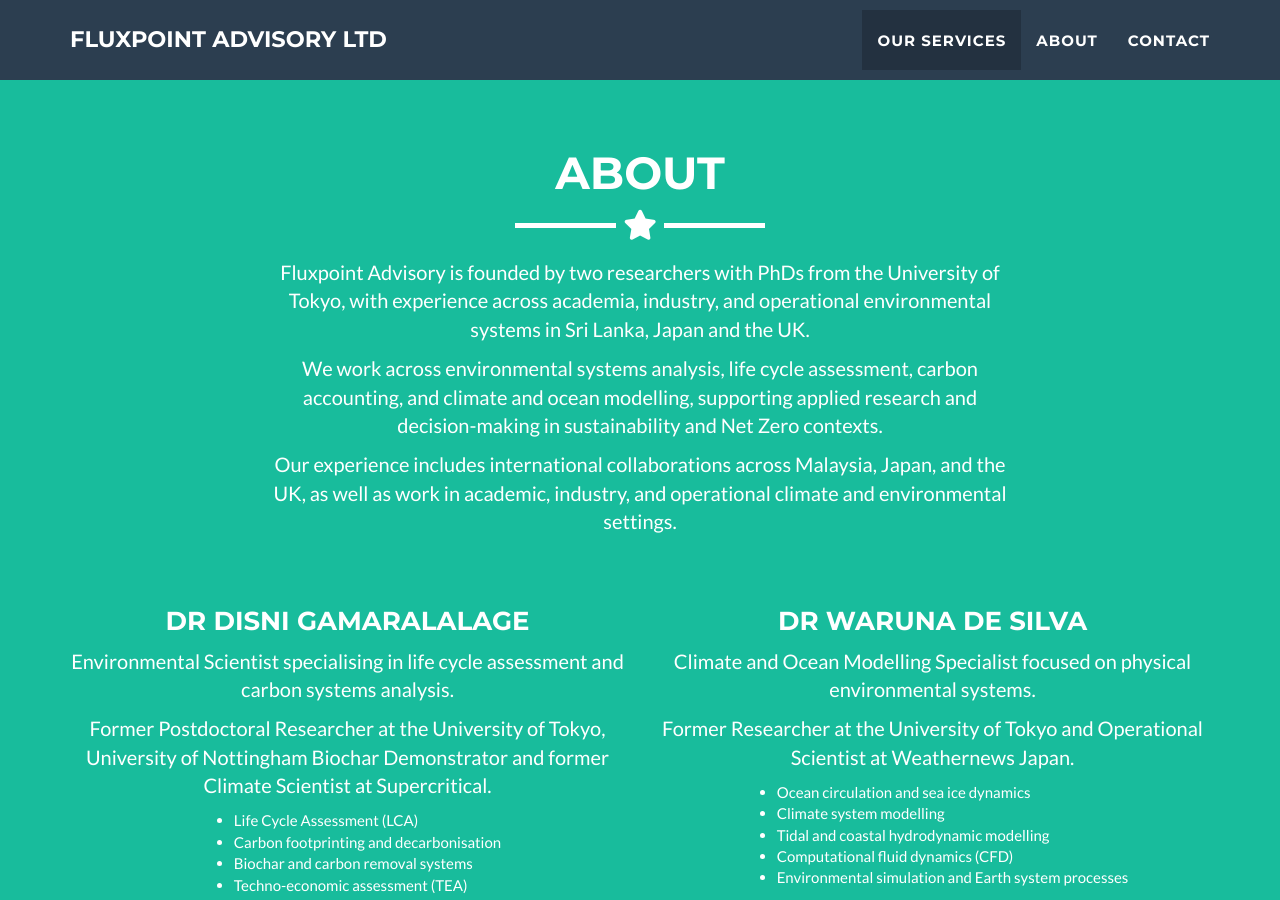
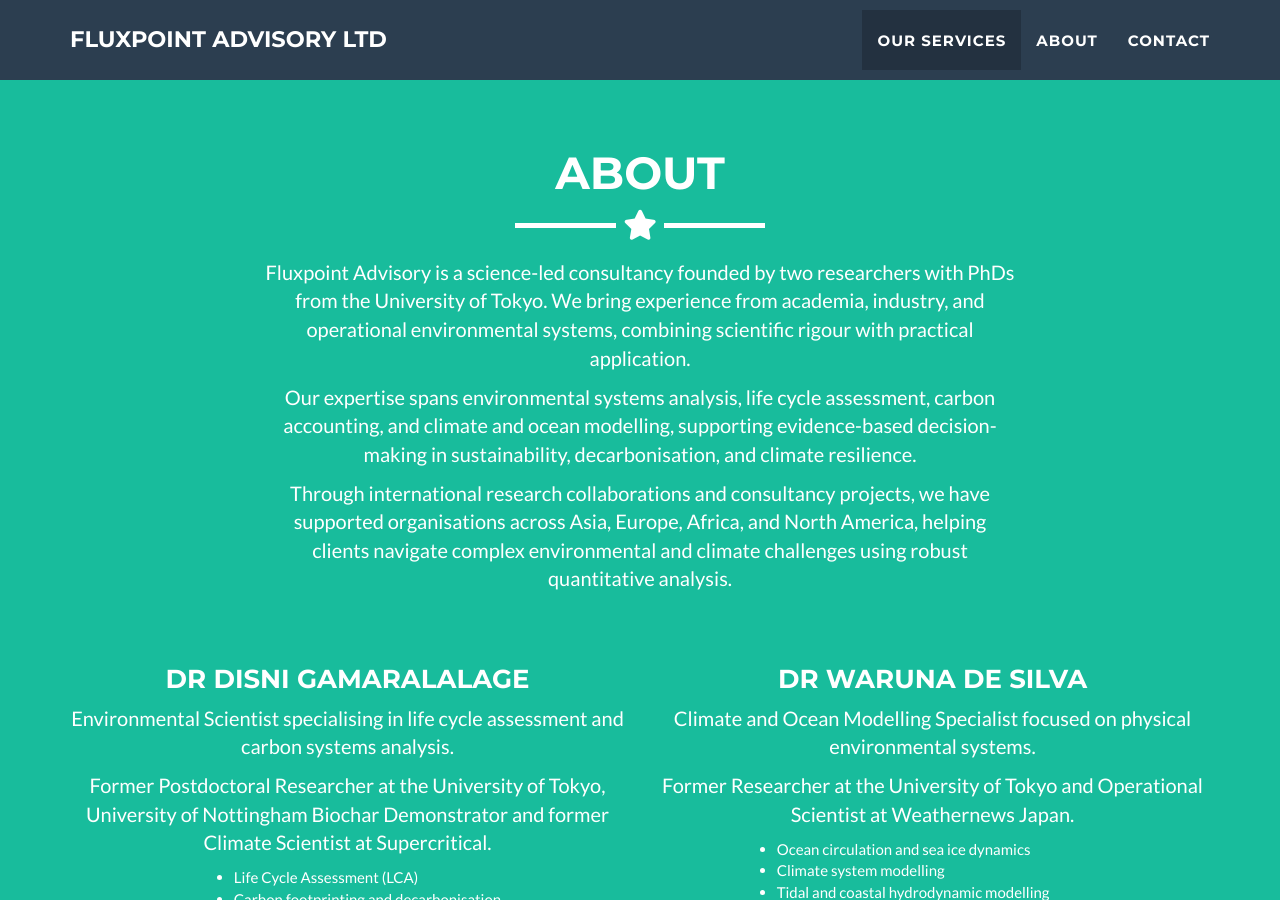
Before and after one commit to fluxpointadv/fluxpointadv.github.io, a Jekyll site: the page built from _posts/2014-07-18-lca.markdown, in a window 1280 px wide and 900 px high, scrolled down 1946 px. Built offline with Jekyll 4.4.1, drawn with Linux system fonts in a browser that asks for light colours.

Commit message:
Update about.html

```diff
--- a/_includes/about.html
+++ b/_includes/about.html
@@ -9,9 +9,9 @@
     </div>
     <div class="row">
       <div class="col-lg-8 col-lg-offset-2 text-center">
-        <p>Fluxpoint Advisory is founded by two researchers with PhDs from the University of Tokyo, with experience across academia, industry, and operational environmental systems in Sri Lanka, Japan and the UK.</p>
-        <p>We work across environmental systems analysis, life cycle assessment, carbon accounting, and climate and ocean modelling, supporting applied research and decision-making in sustainability and Net Zero contexts.</p>
-        <p>Our experience includes international collaborations across Malaysia, Japan, and the UK, as well as work in academic, industry, and operational climate and environmental settings.</p>
+        <p>Fluxpoint Advisory is a science-led consultancy founded by two researchers with PhDs from the University of Tokyo. We bring experience from academia, industry, and operational environmental systems, combining scientific rigour with practical application.</p>
+        <p>Our expertise spans environmental systems analysis, life cycle assessment, carbon accounting, and climate and ocean modelling, supporting evidence-based decision-making in sustainability, decarbonisation, and climate resilience.</p>
+        <p>Through international research collaborations and consultancy projects, we have supported organisations across Asia, Europe, Africa, and North America, helping clients navigate complex environmental and climate challenges using robust quantitative analysis.</p>
       </div>
     </div>
     <div class="row" style="margin-top: 40px;">
```
